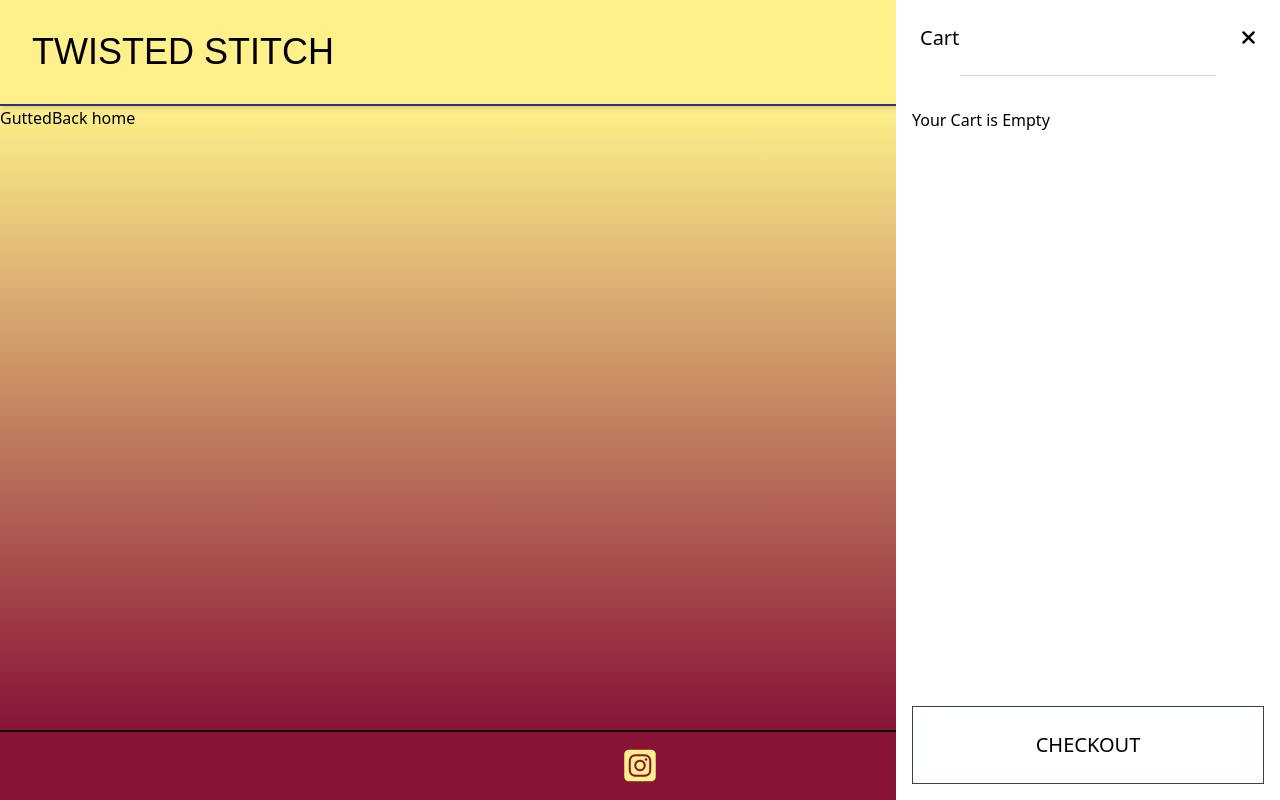
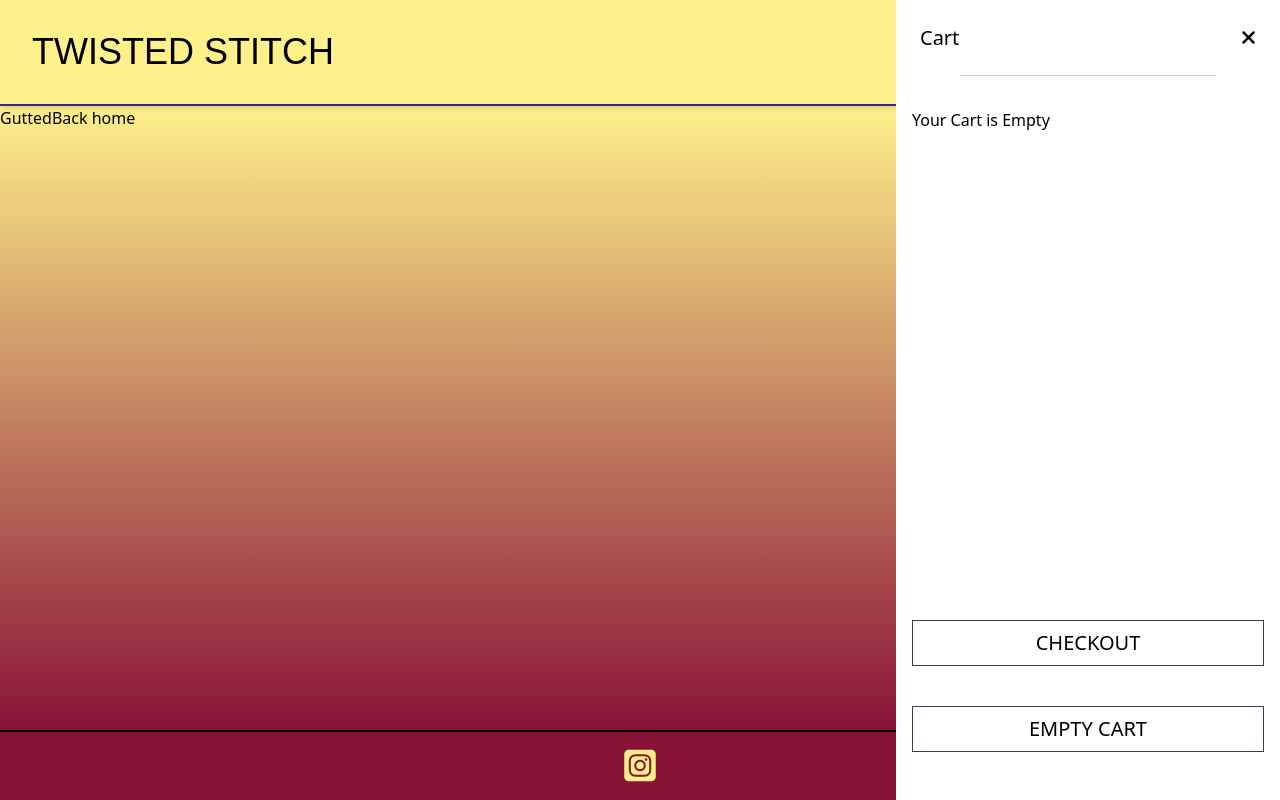
Before and after one commit to Datazyme/nextjs13-store, a Next.js app: page /cancel in a window 1280 px wide. Both pictures are taken after a click on the element 1232 px from the left and 52 px from the top of the page. Built offline with nearby package versions, Linux system fonts and the light colour scheme; a web font is replaced by a local one.

Commit message:
with hats, empty basket, remove item not working

```diff
--- a/app/(store)/store.js
+++ b/app/(store)/store.js
@@ -22,17 +22,21 @@ const useCart = create((set, get) => ({
       };
     });
   },
+
   addItemsToCart: (params) => {
+    //console.log(params);
     const { newItem } = params;
     set((state) => {
       const newCart = [...state.cart, newItem];
+      //console.log(newCart);
       return {
         ...state,
         cart: newCart
       };
     });
   },
-  removeItemsFromCart: (params) => {
+
+  removeItemFromCart: (params) => {
     const { itemIndex } = params;
     set((state) => {
       const newCart = state.cart.filter((element, elementIndex) => {
@@ -44,6 +48,7 @@ const useCart = create((set, get) => ({
       };
     });
   },
+
   emptyCart: () => {
     set((state) => {
       const newCart = [];
@@ -55,3 +60,19 @@ const useCart = create((set, get) => ({
   }
 }));
 export default useCart;
+
+// removeItemsFromCart: () => {
+//   // console.log(params);
+//   // const { itemIndex } = params;
+//   set((state) => {
+//     const newCart = state.cart.filter((element, elementIndex) => {
+//       console.log(elementIndex);
+//       console.log(state.cart);
+//       return elementIndex;
+//     });
+//     return {
+//       ...state,
+//       cart: newCart
+//     };
+//   });
+// },
--- a/app/Modal.js
+++ b/app/Modal.js
@@ -7,7 +7,17 @@ import { useRouter } from "next/navigation";
 export default function Modal() {
   const closeModal = useCart((state) => state.setOpenModal);
   const cartItems = useCart((state) => state.cart);
+  const removeAll = useCart((state) => state.emptyCart);
+  const removeItem = useCart((state) => state.removeItemsFromCart);
   const router = useRouter();
+  //console.log(cartItems);
+
+  function empty() {
+    removeAll();
+  }
+  // function remove() {
+  //   removeItem();
+  // }
 
   async function checkout() {
     const lineItems = cartItems.map((cartItem) => {
@@ -58,18 +68,28 @@ export default function Modal() {
                       <p>${cartItem.cost / 100}</p>
                     </div>
                     <p className="text-slate-600 text-sm">Quantity: 1</p>
+                    {/* <div onClick={remove} className="text-slate-600 text-sm">
+                      remove
+                    </div> */}
                   </div>
                 );
               })}
             </>
           )}
         </div>
+
         <div
           onClick={checkout}
-          className="border border-solid border-slate-700 text-xl m-4 p-6 uppercase grid place-items-center hover:opacity-60 cursor-pointer"
+          className="border border-solid border-slate-700 text-xl m-4 p-2 mb-2 uppercase grid place-items-center hover:opacity-60 cursor-pointer"
         >
           Checkout
         </div>
+        <button
+          onClick={empty}
+          className="border border-solid border-slate-700 text-xl m-4 p-2 mb-12 uppercase grid place-items-center hover:opacity-60 cursor-pointer"
+        >
+          Empty Cart
+        </button>
       </div>
     </div>,
     document.getElementById("portal")
--- a/app/page.js
+++ b/app/page.js
@@ -15,7 +15,7 @@ async function getStripeProducts() {
 
 export default async function Home() {
   const products = await getStripeProducts();
-  console.log(products);
+  //console.log(products);
 
   return (
     <main className="p-4 flex flex-col">
--- a/app/product/page.js
+++ b/app/product/page.js
@@ -7,7 +7,7 @@ export default function ProductPage(props) {
   const product = useCart((state) => state.product);
   const addItemToCart = useCart((state) => state.addItemsToCart);
   const { cost, productInfo, name, description } = product;
-  console.log(product);
+  //console.log(product);
 
   if (!product?.name) {
     window.location.href = "/";
```
